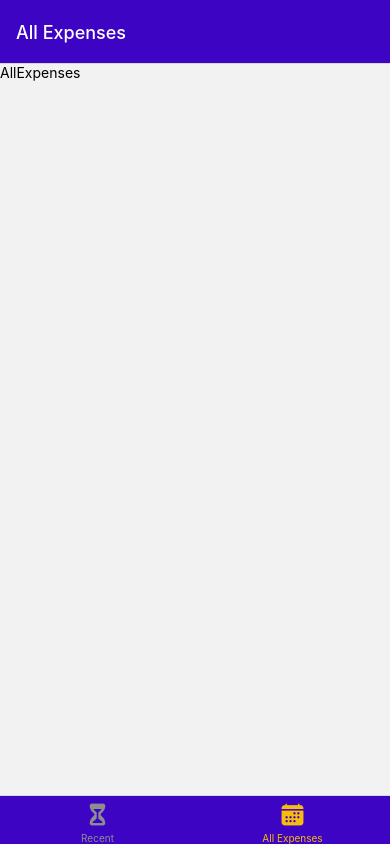
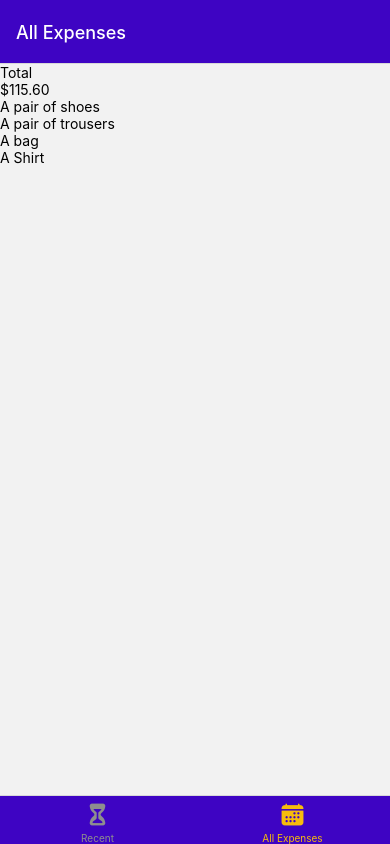
Before and after one commit to Nyamekesse/react-native-expense-tracker, a React Native app: screen /AllExpenses in a window 390 px wide. Built offline with nearby package versions, Linux system fonts and the light colour scheme.

Commit message:
added structure for individual pages

```diff
--- a/screens/AllExpenses.js
+++ b/screens/AllExpenses.js
@@ -1,10 +1,11 @@
-import { StyleSheet, Text, View } from 'react-native';
 import React from 'react';
+import { StyleSheet, View } from 'react-native';
+import ExpensesOutput from '../components/ExpensesOutput/ExpensesOutput';
 
 const AllExpenses = () => {
   return (
     <View>
-      <Text>AllExpenses</Text>
+      <ExpensesOutput expensesPeriod={'Total'} />
     </View>
   );
 };
--- a/screens/RecentExpenses.js
+++ b/screens/RecentExpenses.js
@@ -1,10 +1,11 @@
-import { StyleSheet, Text, View } from 'react-native';
 import React from 'react';
+import { StyleSheet, View } from 'react-native';
+import ExpensesOutput from '../components/ExpensesOutput/ExpensesOutput';
 
 const RecentExpenses = () => {
   return (
     <View>
-      <Text>RecentExpenses</Text>
+      <ExpensesOutput expensesPeriod={'Last 7 Days'} />
     </View>
   );
 };
```
